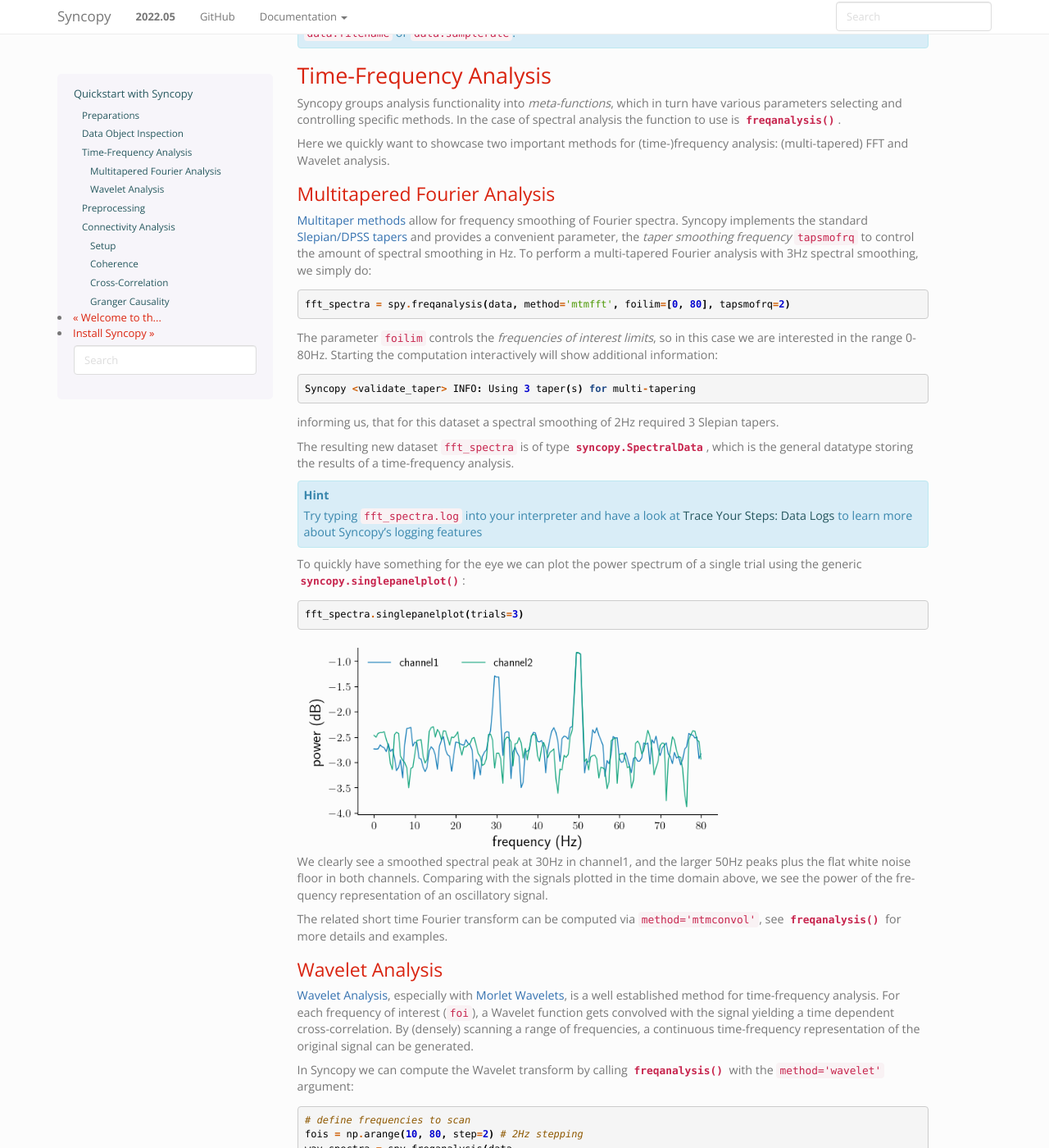
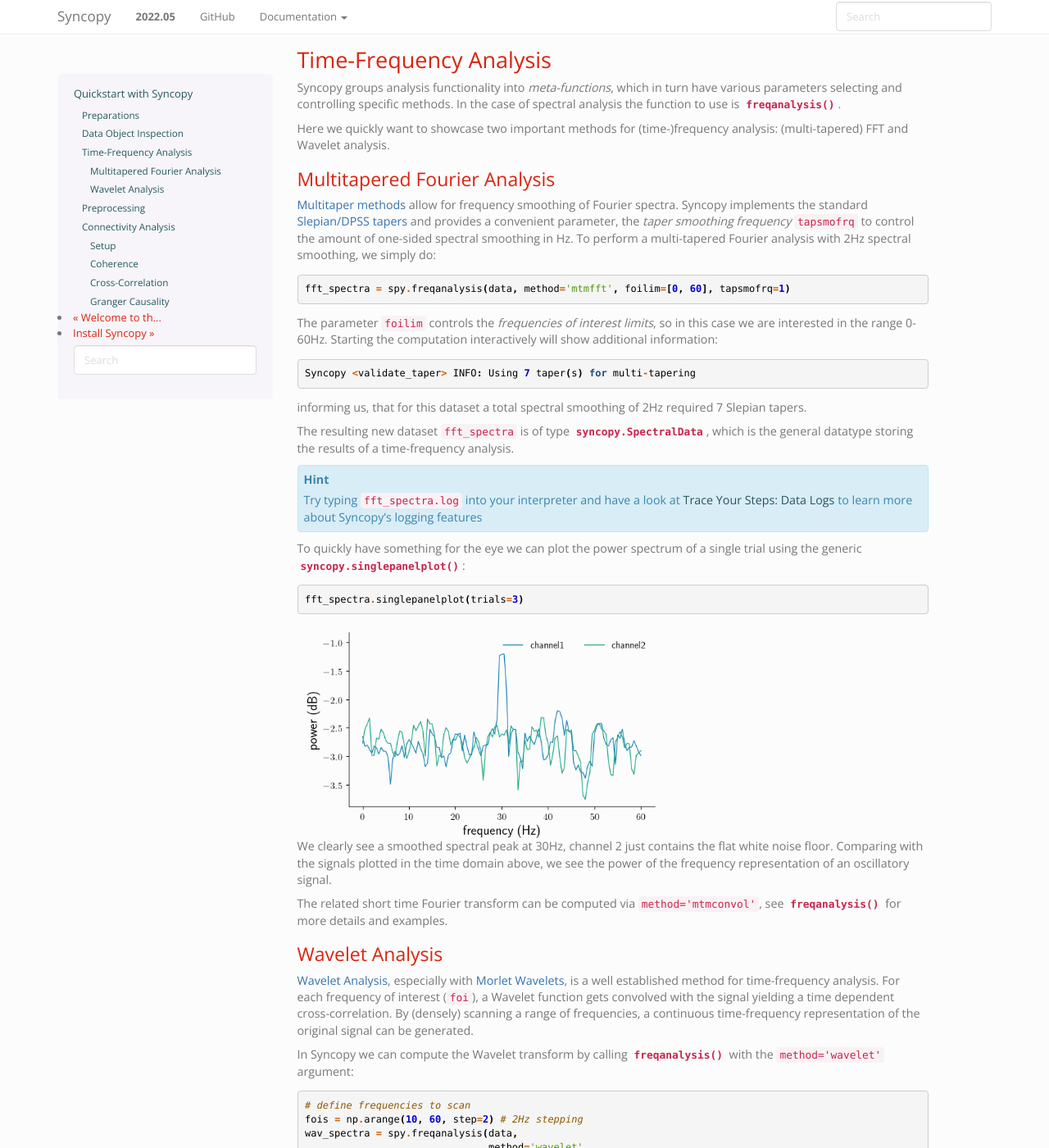
Before and after one commit to esi-neuroscience/syncopy, a Sphinx documentation site: the page built from doc/source/quickstart/quickstart.rst, in a window 1280 px wide and 1400 px high, scrolled down 2379 px. Shown: the whole window at 82% size. Built offline with Sphinx 7.4.7, drawn with Linux system fonts in a browser that asks for light colours; the version number is read from the project's files by our own code; some of the changed text lies outside the part shown.

Commit message:
WIP: Quickstart - Preprocessing + plotting tweaks
- respect ('negative') log-axis for y-limit

On branch dev
Your branch is up to date with 'origin/dev'.

Changes to be committed:
	modified:   doc/source/quickstart/damped_harm.py
	modified:   doc/source/quickstart/damped_signals.png
	modified:   doc/source/quickstart/mtmfft_spec.png
	modified:   doc/source/quickstart/quickstart.rst
	modified:   doc/source/quickstart/wavelet_spec.png
	modified:   syncopy/plotting/_plotting.py
	modified:   syncopy/plotting/sp_plotting.py

```diff
--- a/doc/source/quickstart/damped_harm.py
+++ b/doc/source/quickstart/damped_harm.py
@@ -14,19 +14,15 @@
 # linear dampening down to 10% of the original amplitude
 dampening = np.linspace(1, 0.1, nSamples)
 signal = dampening * harm30
-# the 50Hz nuisance
-harm50 = np.cos(2 * np.pi * 50 * tvec)
 
 # collect trials
 trials = []
 for _ in range(nTrials):
 
+    # we start with the white noise
     trial = np.random.randn(nSamples, nChannels)
     # now add the damped harmonic on the 1st channel
     trial[:, 0] += signal
-    # finally we add the nuisance signal on both channels
-    trial[:, 0] += harm50
-    trial[:, 1] += harm50
 
     trials.append(trial)
 
--- a/doc/source/quickstart/quickstart.rst
+++ b/doc/source/quickstart/quickstart.rst
@@ -27,7 +27,9 @@
 .. image:: damped_signals.png
    :height: 260px
 
-To recap: we have generated a synthetic dataset with a 50Hz nuisance signal and white noise on both channels, and ``channel1`` additionally carries the damped harmonic signal.
+By construction, we made the (white) noise of the same strength as the signal, hence by eye the oscillations present in channel1 are hardly visible.
+
+To recap: we have generated a synthetic dataset white noise on both channels, and channel1 additionally carries the damped harmonic signal.
 
 .. hint::
    Further details about artificial data generation can be found at the :ref:`synth_data` section.
@@ -79,17 +81,17 @@
 Multitapered Fourier Analysis
 ------------------------------
 
-`Multitaper methods <https://en.wikipedia.org/wiki/Multitaper>`_ allow for frequency smoothing of Fourier spectra. Syncopy implements the standard `Slepian/DPSS tapers <https://en.wikipedia.org/wiki/Window_function#DPSS_or_Slepian_window>`_ and provides a convenient parameter, the *taper smoothing frequency* ``tapsmofrq`` to control the amount of spectral smoothing in Hz. To perform a multi-tapered Fourier analysis with 3Hz spectral smoothing, we simply do:
+`Multitaper methods <https://en.wikipedia.org/wiki/Multitaper>`_ allow for frequency smoothing of Fourier spectra. Syncopy implements the standard `Slepian/DPSS tapers <https://en.wikipedia.org/wiki/Window_function#DPSS_or_Slepian_window>`_ and provides a convenient parameter, the *taper smoothing frequency* ``tapsmofrq`` to control the amount of one-sided spectral smoothing in Hz. To perform a multi-tapered Fourier analysis with 2Hz spectral smoothing, we simply do:
 
 .. code-block::
 
-   fft_spectra = spy.freqanalysis(data, method='mtmfft', foilim=[0, 80], tapsmofrq=2)
+   fft_spectra = spy.freqanalysis(data, method='mtmfft', foilim=[0, 60], tapsmofrq=1)
 
-The parameter ``foilim`` controls the *frequencies of interest  limits*, so in this case we are interested in the range 0-80Hz. Starting the computation interactively will show additional information::
+The parameter ``foilim`` controls the *frequencies of interest  limits*, so in this case we are interested in the range 0-60Hz. Starting the computation interactively will show additional information::
 
-  Syncopy <validate_taper> INFO: Using 3 taper(s) for multi-tapering
+  Syncopy <validate_taper> INFO: Using 7 taper(s) for multi-tapering
 
-informing us, that for this dataset a spectral smoothing of 2Hz required 3 Slepian tapers.
+informing us, that for this dataset a total spectral smoothing of 2Hz required 7 Slepian tapers.
 
 The resulting new dataset ``fft_spectra`` is of type :class:`syncopy.SpectralData`, which is the general datatype storing the results of a time-frequency analysis.
 
@@ -103,7 +105,7 @@
 .. image:: mtmfft_spec.png
    :height: 260px
 
-We clearly see a smoothed spectral peak at 30Hz in channel1, and the larger 50Hz peaks plus the flat white noise floor in both channels. Comparing with the signals plotted in the time domain above, we see the power of the frequency representation of an oscillatory signal.
+We clearly see a smoothed spectral peak at 30Hz, channel 2 just contains the flat white noise floor. Comparing with the signals plotted in the time domain above, we see the power of the frequency representation of an oscillatory signal.
 
 The related short time Fourier transform can be computed via ``method='mtmconvol'``, see :func:`~syncopy.freqanalysis` for more details and examples.
 
@@ -116,7 +118,7 @@
 In Syncopy we can compute the Wavelet transform by calling :func:`~syncopy.freqanalysis` with the ``method='wavelet'`` argument::
 
   # define frequencies to scan
-  fois = np.arange(10, 80, step=2) # 2Hz stepping
+  fois = np.arange(10, 60, step=2) # 2Hz stepping
   wav_spectra = spy.freqanalysis(data,
                                  method='wavelet',
 				 foi=fois,
@@ -139,15 +141,20 @@
 .. image:: wavelet_spec.png
    :height: 250px
 
-Again, we see the 30Hz signal in the 1st channel, and channel 2 only carries the 50Hz nuisance signal. However, in contrast to the ``method=mtmfft`` call,  now we also get information along the time axis: the dampening of the 30Hz harmonic over time in channel1 is clearly visible.
+Again, we see a strong 30Hz signal in the 1st channel, and channel 2 is devoid of any rhythms. However, in contrast to the ``method='mtmfft'`` call, now we also get information along the time axis. The dampening of the 30Hz harmonic over time in channel 1 is clearly visible.
 
 An improved method, the superlet transform, providing super-resolution time-frequency representations can be computed via ``method='superlet'``, see :func:`~syncopy.freqanalysis` for more details.
-
 
 Preprocessing
 =============
 
-Removing this dominating 50Hz signal::
+Raw data often contains unwanted signal components: offsets, trends or even oscillatory nuisance signals. Let's add all of these to our synthetic dataset::
+
+  lin_trend = spy.synth_data.linear_trend(y_max=3,
+                                          nTrials=50,
+					  samplerate=500,
+					  nSamples=1000,
+					  nChannels=2)
 
   data_pp = spy.preprocessing(data, filter_type='lp', freq=40, order=12)
   spec_pp = spy.freqanalysis(data, foilim=[0, 80], tapsmofrq=2, keeptrials=False)
```
Also changed, not shown: doc/source/quickstart/damped_signals.png, doc/source/quickstart/mtmfft_spec.png, doc/source/quickstart/wavelet_spec.png, 2 other files.
